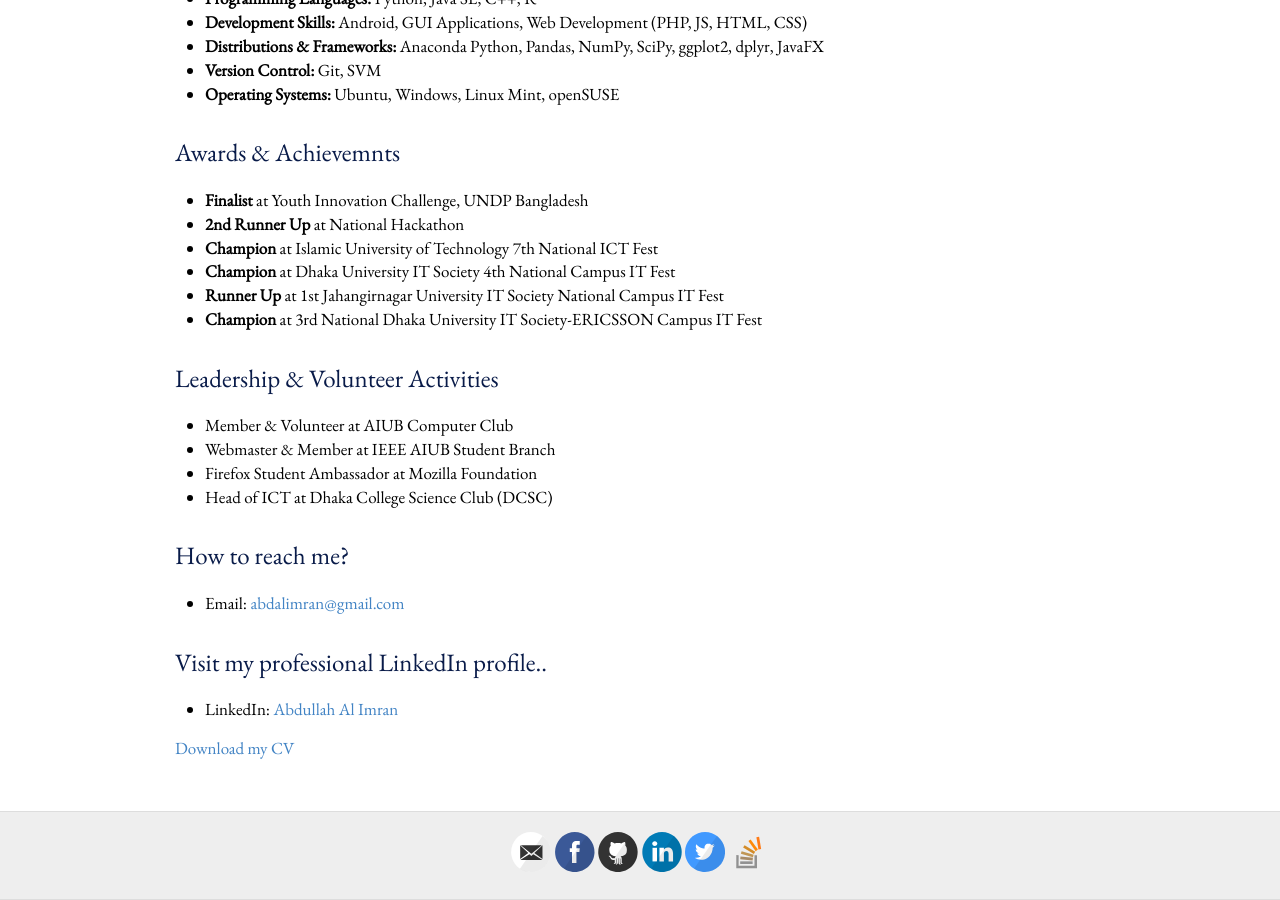
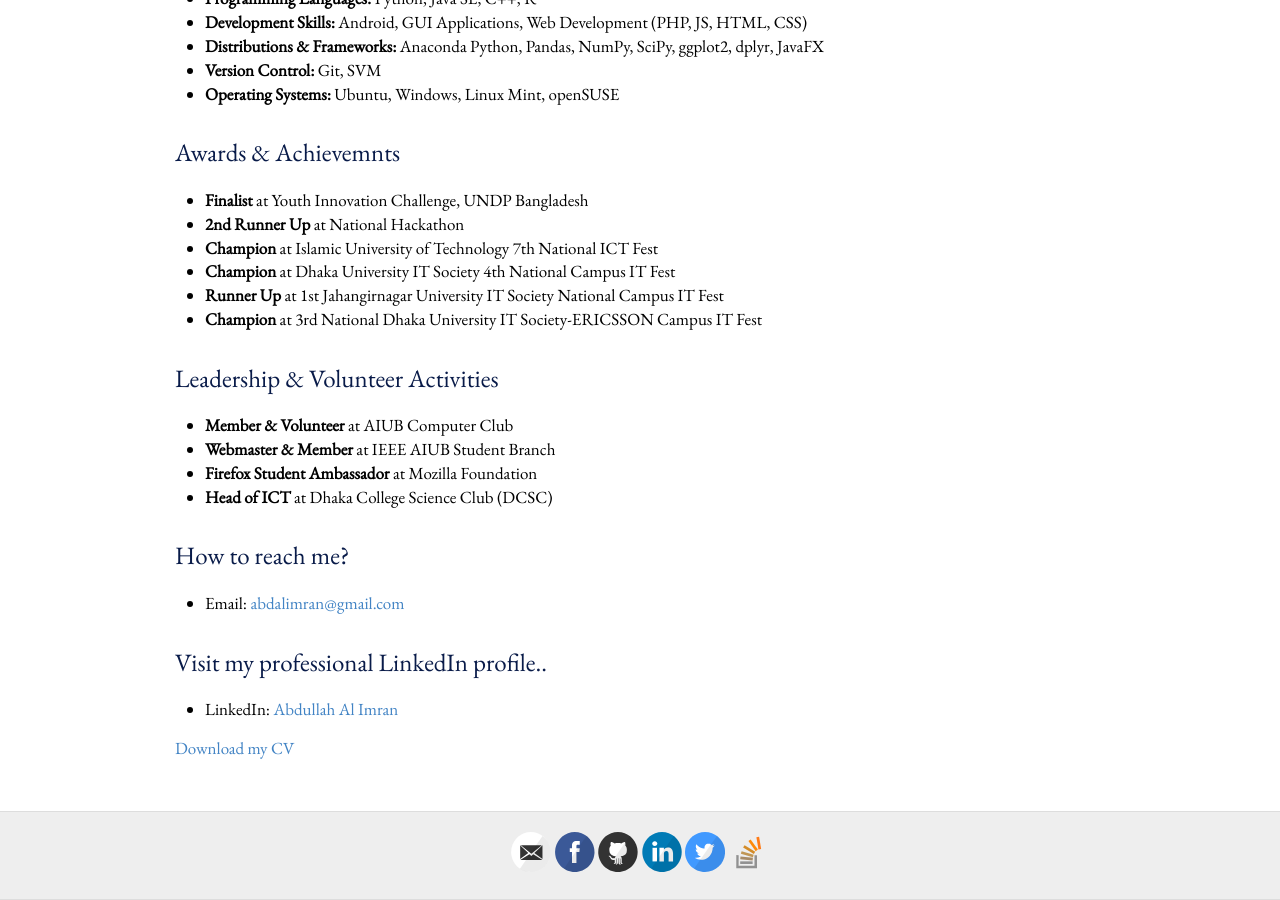
Before and after one commit to abdalimran/abdalimran.github.io, a Jekyll site: the page built from index.md, in a window 1280 px wide and 900 px high, scrolled down 1186 px. Built offline with Jekyll 4.4.1, drawn with Linux system fonts in a browser that asks for light colours; some web fonts are replaced; some of the changed text lies outside the part shown.

```diff
--- a/index.md
+++ b/index.md
@@ -48,10 +48,10 @@ Data Science, Machine Learning, Deep Learning, Big Data, Programming languages a
 * **Champion** at 3rd National Dhaka University IT Society-ERICSSON Campus IT Fest
 
 # Leadership & Volunteer Activities
-* Member & Volunteer at AIUB Computer Club
-* Webmaster & Member at IEEE AIUB Student Branch
-* Firefox Student Ambassador at Mozilla Foundation
-* Head of ICT at Dhaka College Science Club (DCSC)
+* **Member & Volunteer** at AIUB Computer Club
+* **Webmaster & Member** at IEEE AIUB Student Branch
+* **Firefox Student Ambassador** at Mozilla Foundation
+* **Head of ICT** at Dhaka College Science Club (DCSC)
 
 
 # How to reach me?
```
Also changed, not shown: other parts of index.md (+2 -2 lines).
